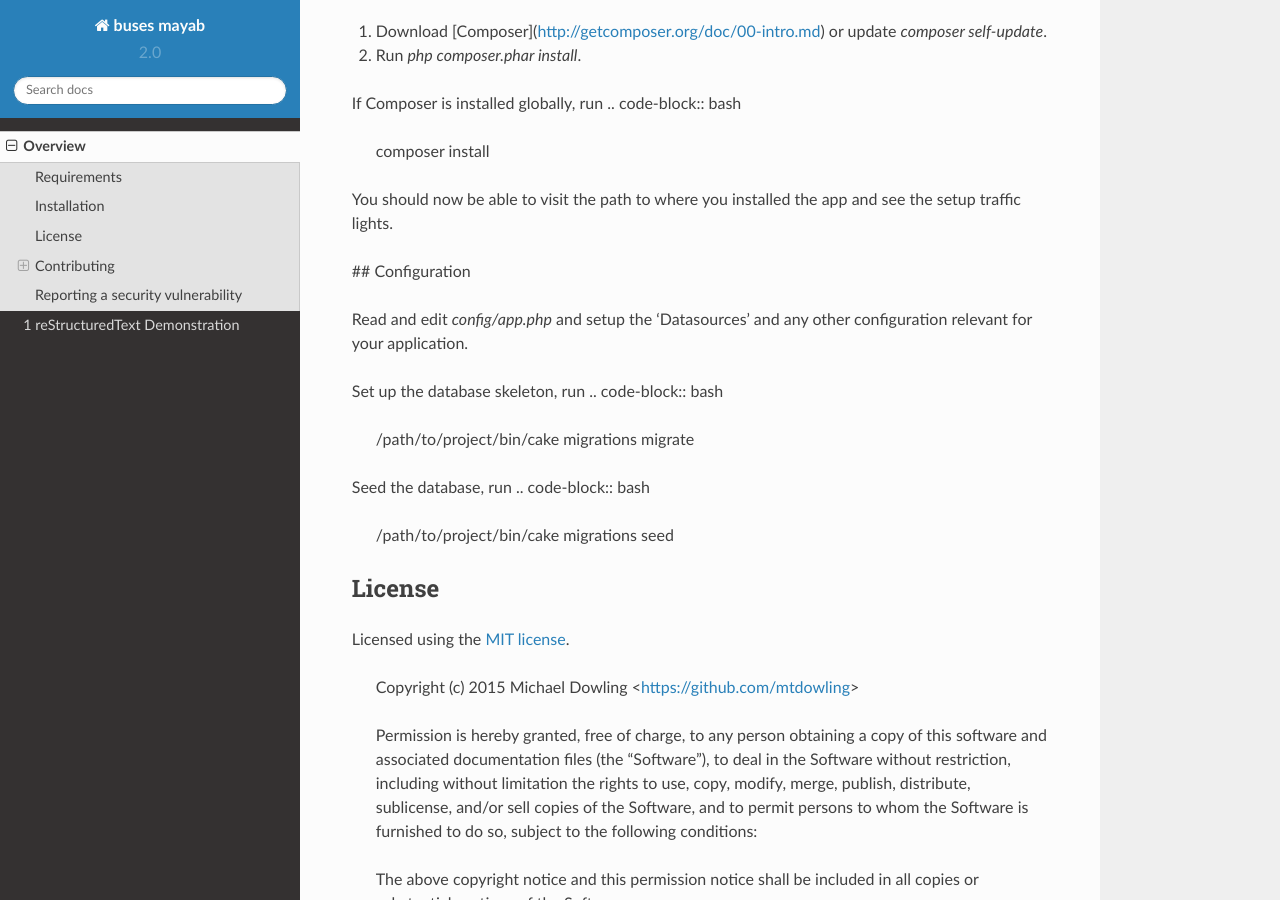
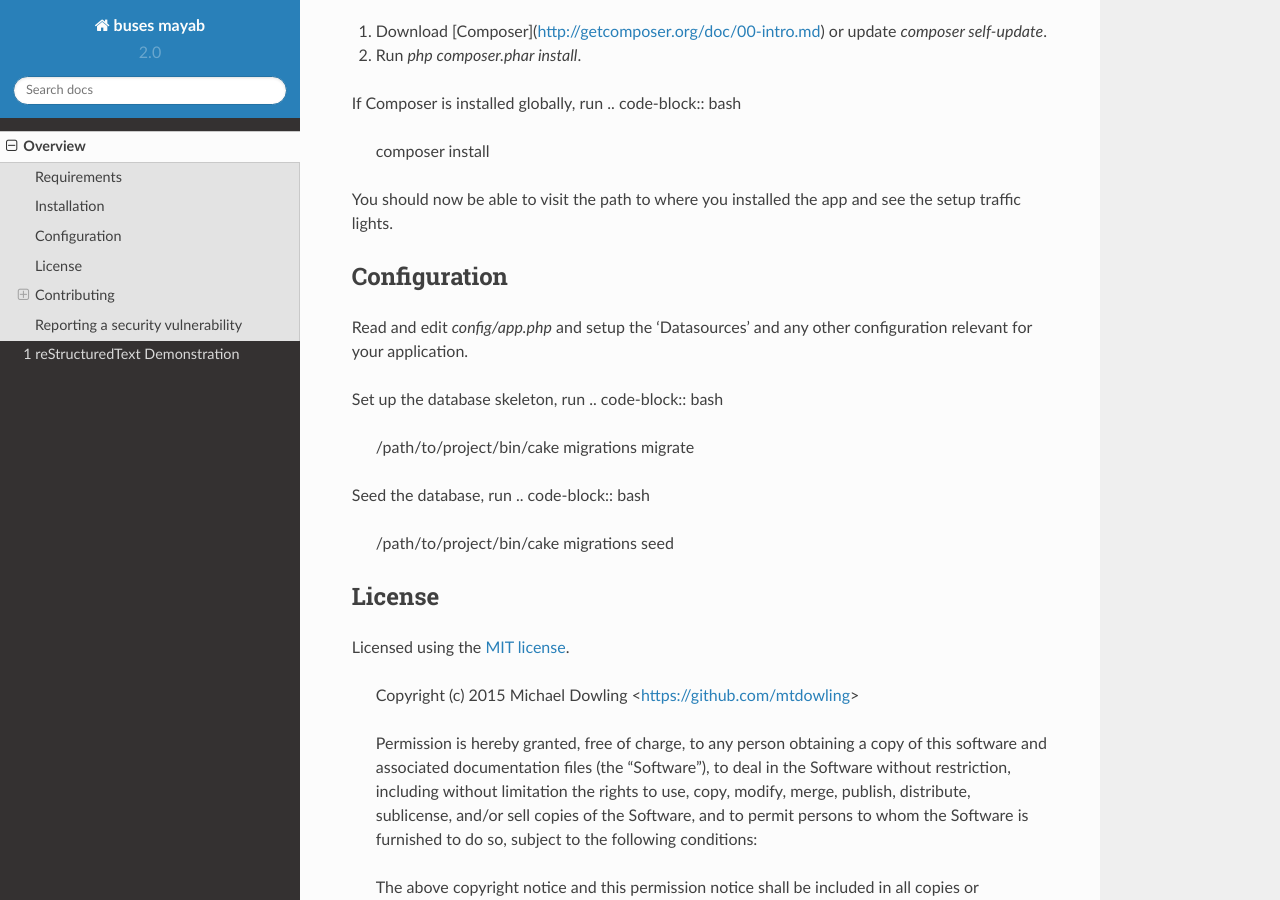
Before and after one commit to KacosPro/buses-mayab, a Sphinx documentation site: the page built from docs/overview.rst, in a window 1280 px wide and 900 px high, scrolled down 324 px. Built offline with Sphinx 7.4.7 and the Read the Docs theme 2.0.0, drawn with Linux system fonts in a browser that asks for light colours.

Commit message:
Update docs

```diff
--- a/docs/overview.rst
+++ b/docs/overview.rst
@@ -26,7 +26,8 @@ If Composer is installed globally, run
 You should now be able to visit the path to where you installed the app and see
 the setup traffic lights.
 
-## Configuration
+Configuration
+===============
 
 Read and edit `config/app.php` and setup the 'Datasources' and any other
 configuration relevant for your application.
```
Also changed, not shown: 6 other files.
